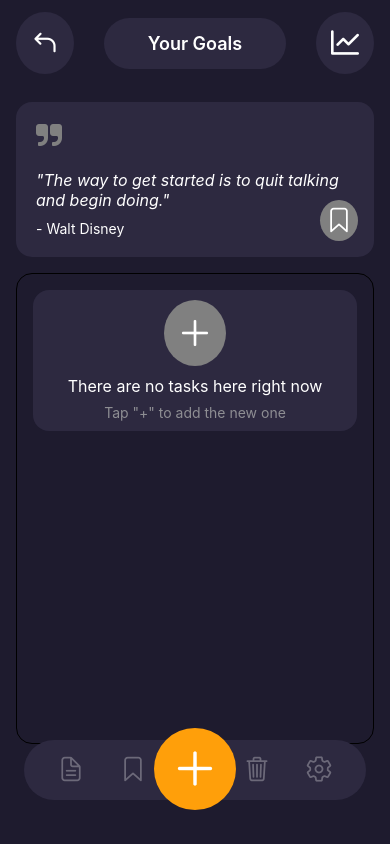
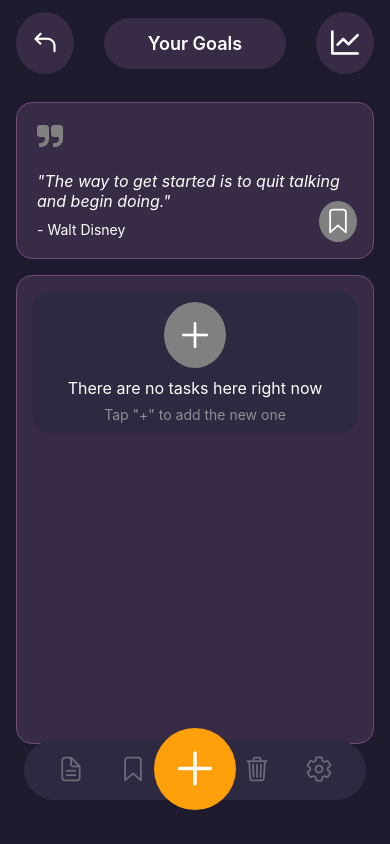
Before and after one commit to Vachek-hooves/Pragmatrack, a React Native app: screen /Add in a window 390 px wide. Built offline with nearby package versions, Linux system fonts and the light colour scheme.

Commit message:
update styles

```diff
--- a/screen/tab/TabMainScreen.js
+++ b/screen/tab/TabMainScreen.js
@@ -80,7 +80,7 @@ const styles = StyleSheet.create({
     // width: 40,
     // height: 40,
     borderRadius: '50%',
-    backgroundColor: '#2D2940',
+    backgroundColor: '#6F4D7B'+50,
     justifyContent: 'center',
     alignItems: 'center',
     padding: 15,
@@ -88,7 +88,7 @@ const styles = StyleSheet.create({
   titleContainer: {
     flex: 1,
     alignItems: 'center',
-    backgroundColor: '#2D2940',
+    backgroundColor: '#6F4D7B'+50,
    marginHorizontal: 30,
    justifyContent: 'center',
    borderRadius: 30,
@@ -102,9 +102,12 @@ const styles = StyleSheet.create({
   quoteCard: {
     margin: 16,
     padding: 20,
-    backgroundColor: '#2D2940',
+    backgroundColor: '#6F4D7B'+50,
     borderRadius: 16,
     position: 'relative',
+    borderWidth:1,
+    borderColor:'#6F4D7B'
+
   },
   quoteNumber: {
     color: '#FFFFFF',
@@ -160,5 +163,7 @@ const styles = StyleSheet.create({
     borderWidth: 1,
     marginHorizontal: 16,
     borderRadius: 16,
+    backgroundColor:'#6F4D7B'+50,
+    borderColor:'#6F4D7B'
   },
 });
```
Also changed, not shown: component/ui/GradientContainer.js (added, +14 -0 lines).
